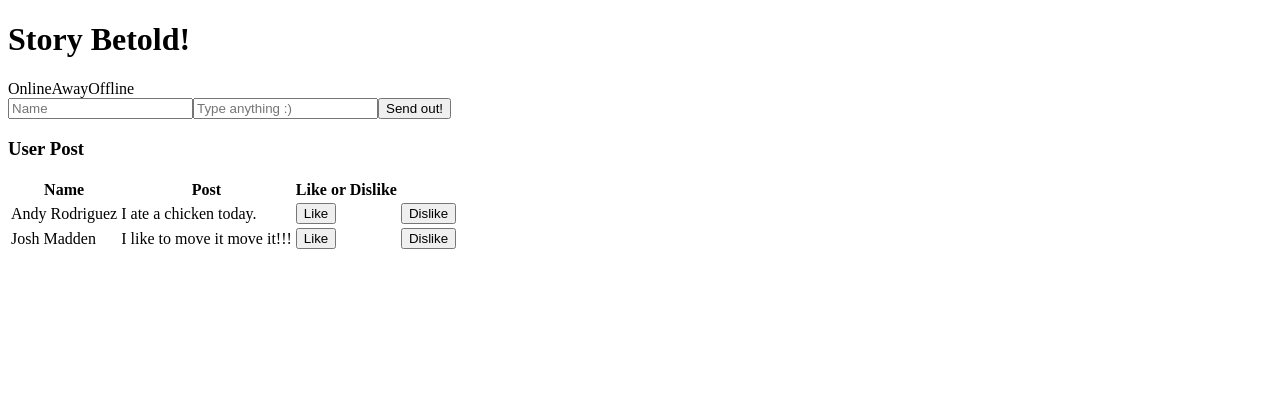
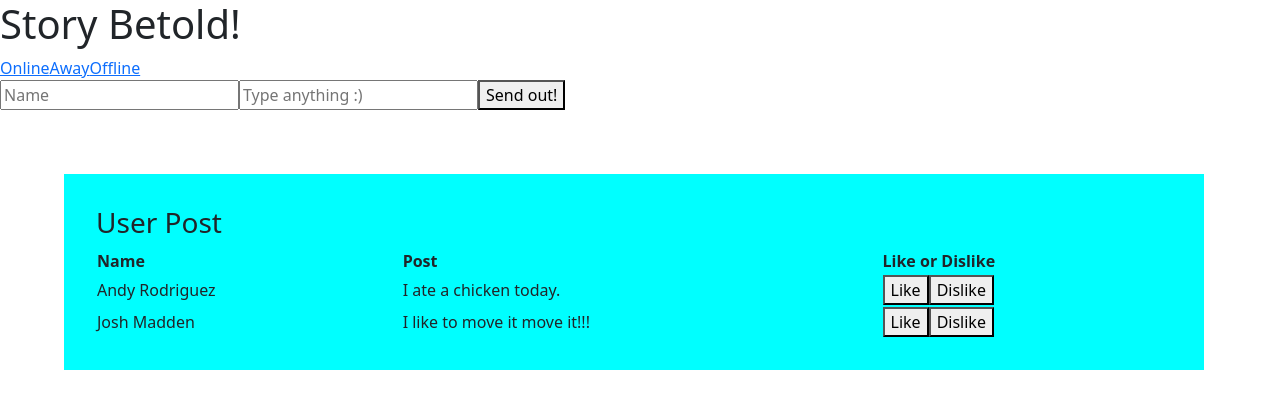
Before and after one commit to Andyrod209/Social-Media-Feed, a React (Create React App) app: page / in a window 1280 px wide. Shown: the top 408 px of the page. Built offline with nearby package versions, Linux system fonts and the light colour scheme.

Commit message:
Created a CSS file for DisplayPost and added bootstrap.

```diff
--- a/package.json
+++ b/package.json
@@ -6,8 +6,11 @@
     "@testing-library/jest-dom": "^5.16.2",
     "@testing-library/react": "^12.1.2",
     "@testing-library/user-event": "^13.5.0",
+    "bootstrap": "^5.1.3",
     "react": "^17.0.2",
+    "react-bootstrap": "^2.1.2",
     "react-dom": "^17.0.2",
+    "react-google-charts": "^4.0.0",
     "react-scripts": "5.0.0",
     "web-vitals": "^2.1.4"
   },
--- a/public/index.html
+++ b/public/index.html
@@ -8,6 +8,7 @@
     <meta name="description" content="Web site created using create-react-app"/>
     <link rel="apple-touch-icon" href="%PUBLIC_URL%/logo192.png" />
     <link rel="manifest" href="%PUBLIC_URL%/manifest.json" />
+    <link rel="stylesheet" href="https://cdn.jsdelivr.net/npm/bootstrap@5.1.3/dist/css/bootstrap.min.css" integrity="sha384-1BmE4kWBq78iYhFldvKuhfTAU6auU8tT94WrHftjDbrCEXSU1oBoqyl2QvZ6jIW3"crossorigin="anonymous"/>
     <title>Story Betold! </title>
   </head>
   <body>
--- a/src/App.js
+++ b/src/App.js
@@ -2,13 +2,14 @@ import NavBar from './Components/NavBar/NavBar.jsx';
 import DisplayPost from './Components/DisplayPost/DisplayPost.jsx';
 import CreatePost from './Components/CreatePost/CreatePost'
 import { useState } from 'react';
+
 
 function App() {
 
   const [userPost, setUserPost] = useState([{name: 'Andy Rodriguez', post: 'I ate a chicken today.'}, {name: 'Josh Madden', post: 'I like to move it move it!!!'}])
 
   function addNewPost(post) {
-    let tempPost = [...userPost, post];
+    let tempPost = [post, ...userPost];
     setUserPost(tempPost);
   }
 
--- /dev/null
+++ b/src/Components/DisplayPost/DisplayPost.css
@@ -0,0 +1,7 @@
+/* created to work on buttons but I think for now I am going to leave the buttons till later on... */
+.container {
+    background-color: aqua;
+    display: grid;
+    margin: 4em;
+    padding: 2em;
+}
--- a/src/Components/DisplayPost/DisplayPost.jsx
+++ b/src/Components/DisplayPost/DisplayPost.jsx
@@ -1,13 +1,14 @@
+import './DisplayPost.css';
 const DisplayPost = (props) => {
     return (
         <div className="container">
             <h3>User Post</h3>
-            <table>
+            <table >
                 <thead>
                     <tr>
-                    <th>Name</th>
-                    <th>Post</th>
-                    <th>Like or Dislike</th>
+                        <th>Name</th>
+                        <th>Post</th>
+                        <th>Like or Dislike</th>
                     </tr>
                 </thead>
                 <tbody>
@@ -16,8 +17,11 @@ const DisplayPost = (props) => {
                             <tr key ={index}>
                                 <td>{post.name}</td>
                                 <td>{post.post}</td>
-                                <td><button type="submit">Like</button></td>
-                                <td><button type="checkbox" >Dislike</button></td>
+                                <td>
+                                    <button type="submit">Like</button>
+                                    <button type="checkbox" >Dislike</button>
+                                </td>
+
                             </tr>
                         );
                     })}
```
Also changed, not shown: 1 other file (tests, documents, lock files or other folders).
